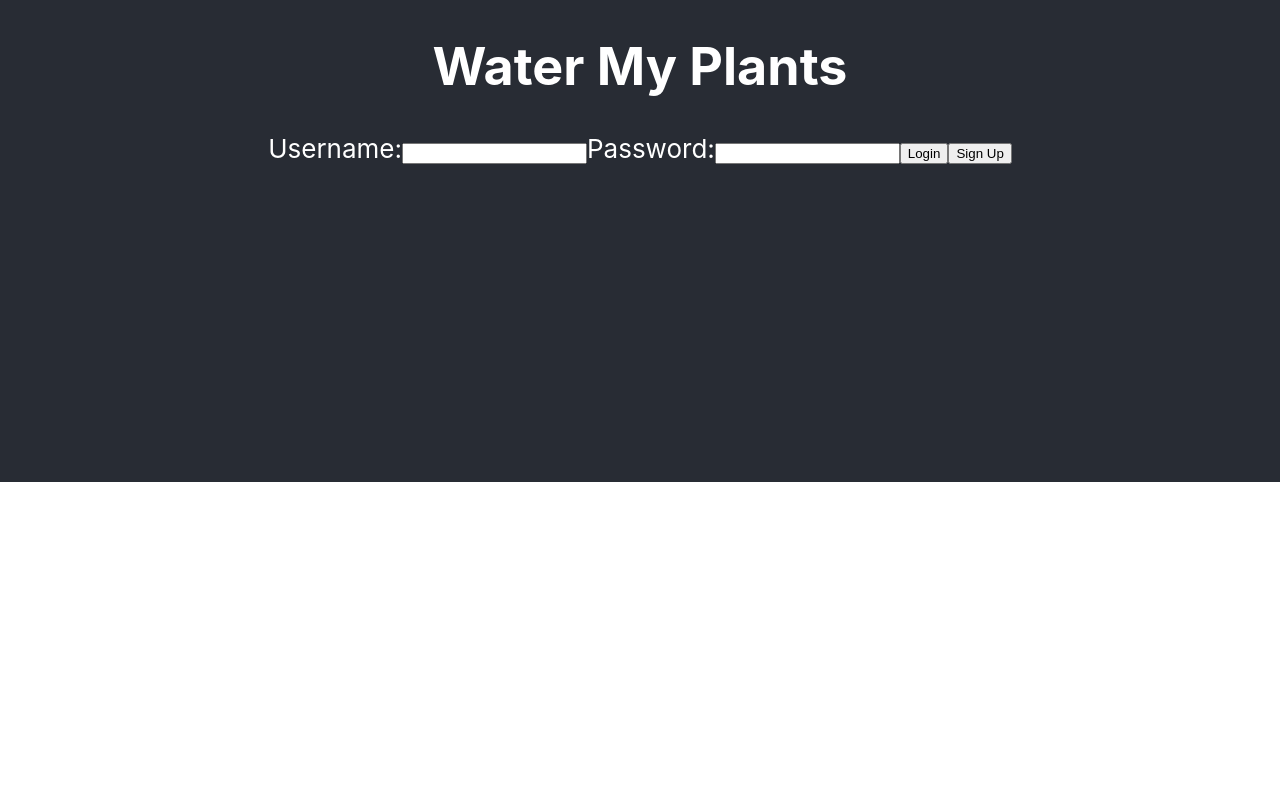
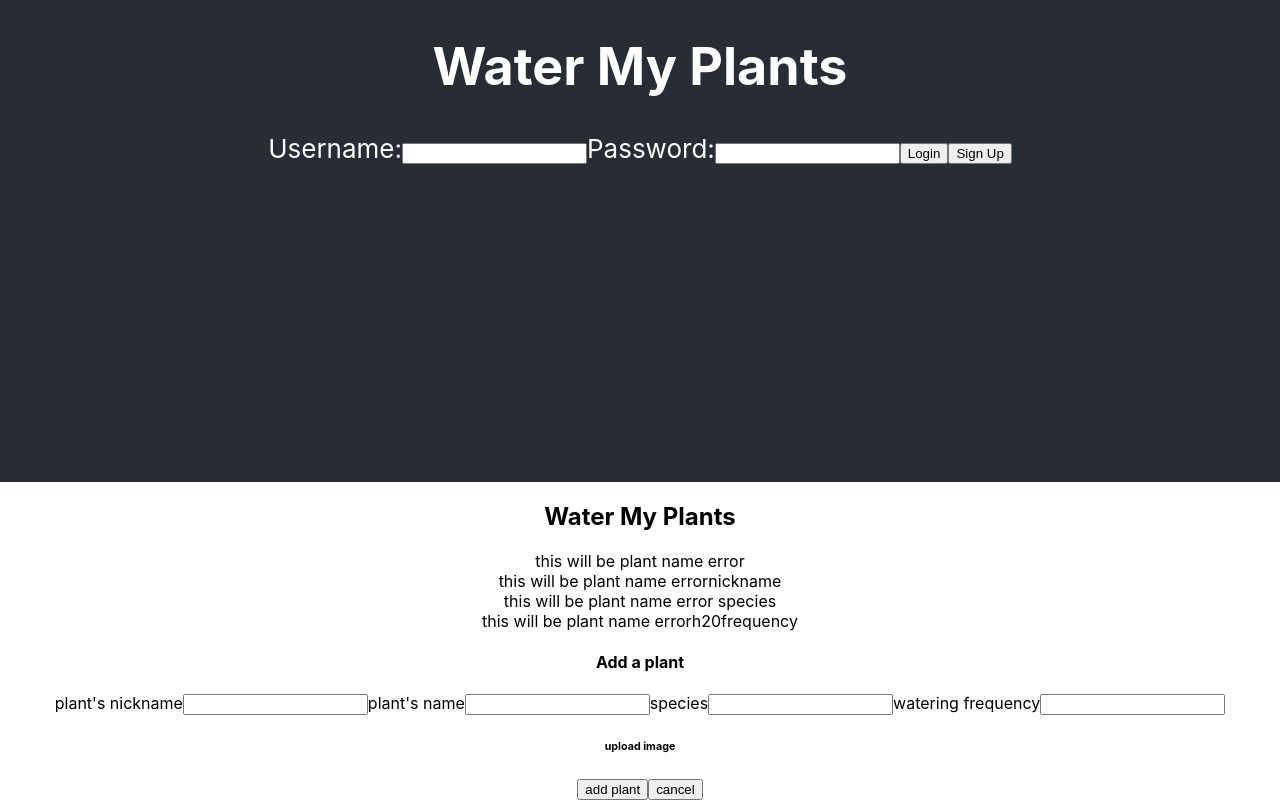
Before and after one commit to MatthiasBakken/front-end-1, a React (Create React App) app in the folder watermyplants/: page / in a window 1280 px wide. Shown: the part 318-1118 px from the top of the page. Before the commit the page ends 800 px from the top, so only its background shows below. Built offline with nearby package versions, Linux system fonts and the light colour scheme.

Commit message:
completed plant component

```diff
--- a/watermyplants/src/App.js
+++ b/watermyplants/src/App.js
@@ -1,6 +1,7 @@
 import "./App.css";
 import React from "react";
 import Login from "./components/Login";
+import Plant from './components/plantComponentForm.js'
 
 function App() {
   return (
@@ -8,6 +9,9 @@ function App() {
       <header className="App-header">
         <Login />
       </header>
+
+      <Plant />
+
     </div>
   );
 }
--- /dev/null
+++ b/watermyplants/src/components/plantComponentForm.js
@@ -0,0 +1,96 @@
+import React, { useState, useEffect } from 'react'
+
+
+
+
+export default function Plant(props) {
+    const values = {
+        plant: {
+            id: "",
+            nickname: "",
+            species: "",
+            h2oFrequency: "",
+            image: "",
+            },
+        // submit,
+        // change,
+        // disabled,
+        // errors,
+    }
+
+    const onCancel = evt => {
+        evt.prevenDefault()
+        // reset()
+    }
+
+const onSubmit = evt => {
+    evt.preventDefault()
+    // submit()
+}
+
+const onChange = evt => {
+    const { name, value } = evt.target
+    // change({...values, [name]:value})
+}
+return (
+    <form className='form container' onSubmit={onSubmit}>
+
+            <h2>Water My Plants</h2>
+
+
+        <div className='form-group errors'>
+            <div>this will be plant name error</div>
+            <div>this will be plant name errornickname</div>
+            <div>this will be plant name error species</div>
+            <div>this will be plant name errorh20frequency</div>
+        </div>
+
+        <div className='form-group inputs'>
+            <h4>Add a plant </h4>
+            <label>plant's nickname
+                <input
+                value={values.plant.nickname}
+                onChange={onChange}
+                name='nickame'
+                type='text'
+                />
+            </label>
+
+            <label>plant's name
+                <input
+                value={values.plant.plantname}
+                onChange={onChange}
+                name='plantname'
+                type='text'
+                />
+            </label>
+
+            <label>species
+                <input
+                value={values.plant.species}
+                onChange={onChange}
+                name='species'
+                type='text'
+                />
+            </label>
+
+            <label>watering frequency
+                <input
+                value={values.plant.h20frequency}
+                onChange={onChange}
+                name='h20frequency'
+                type='text'
+                />
+            </label>
+        </div>
+
+        <h6>upload image</h6>
+
+        <div className='form-group submit'>
+            <button>add plant</button>
+        <button id='cancelBtn' onClick={onCancel}>cancel</button>
+        </div>
+
+    </form>
+)
+}
```
Also changed, not shown: watermyplants/src/components/plantComponent.js (added, +96 -0 lines), watermyplants/src/components/plantComponentHelper.js (added, +86 -0 lines).
